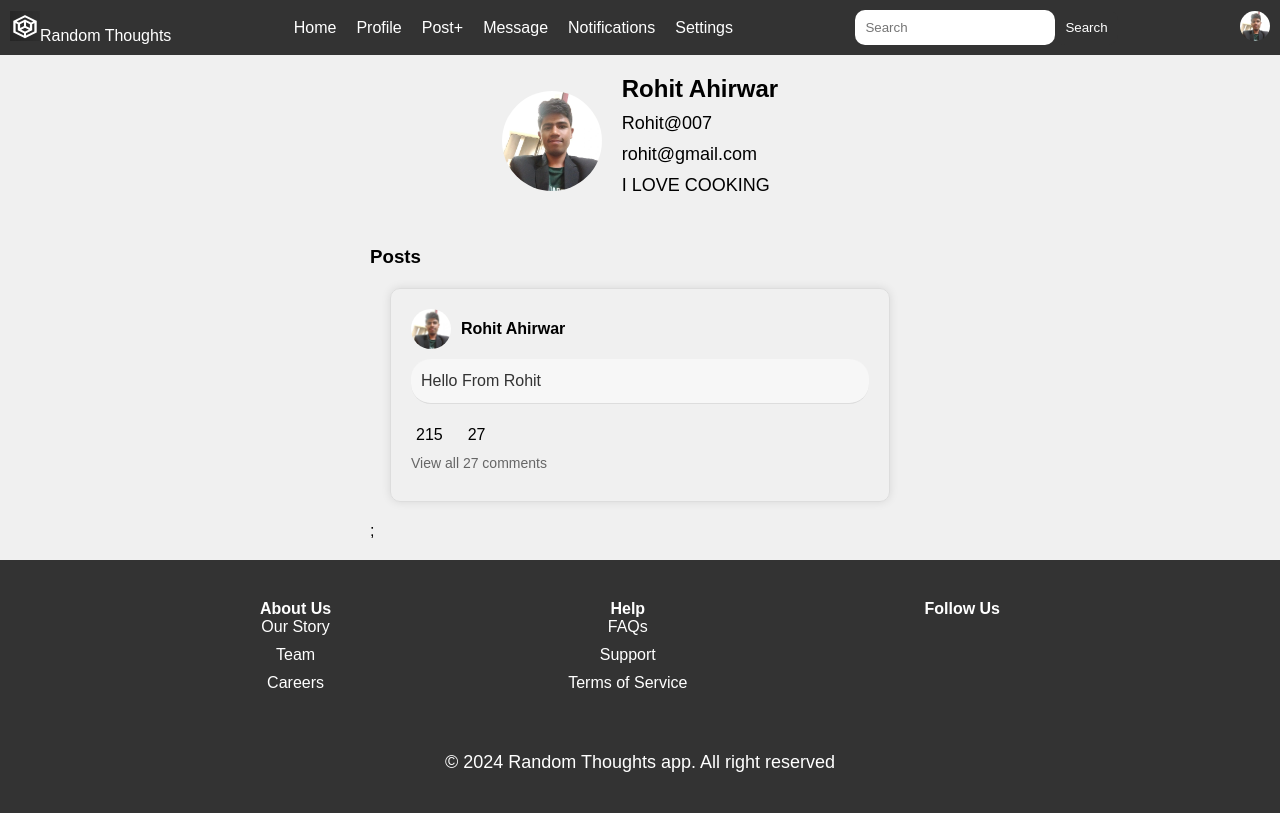
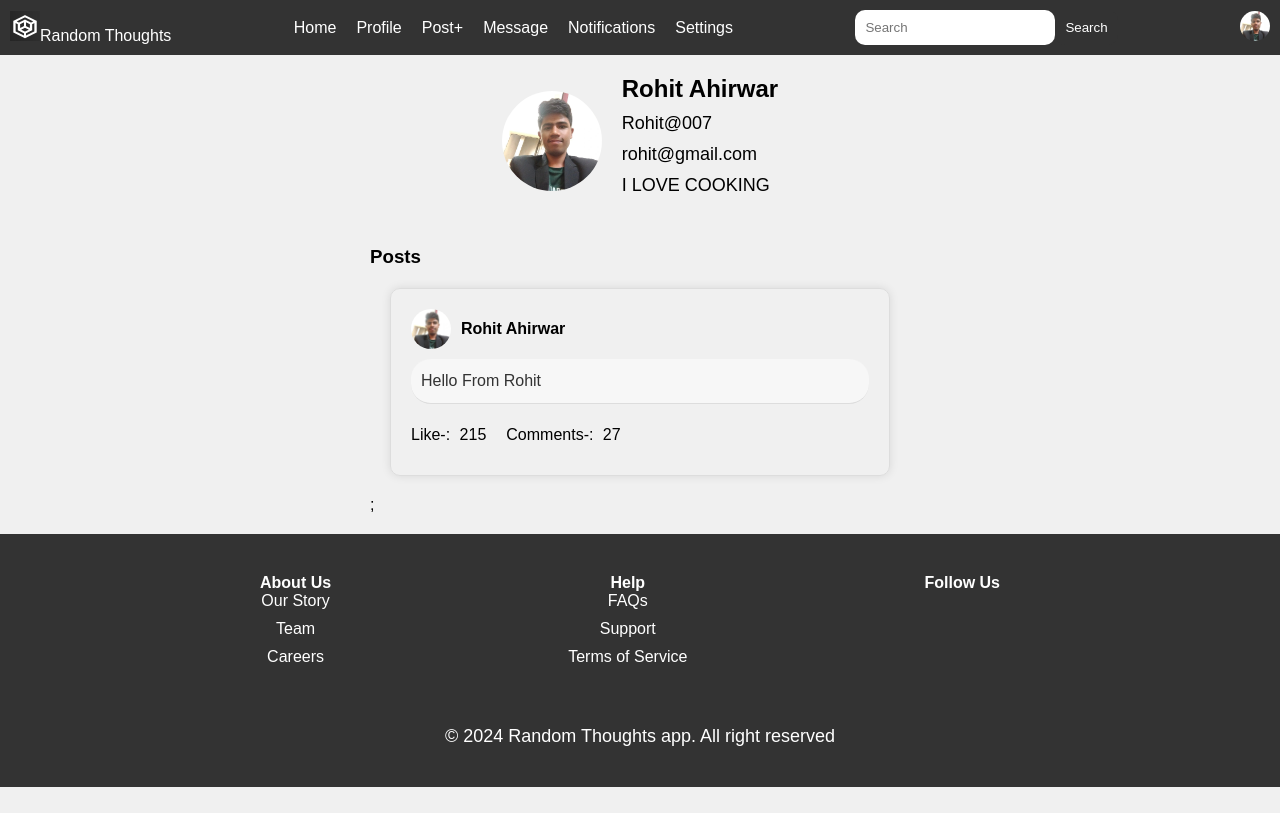
Before and after one commit to rohit-workspace069/random-thoughts_frontend, a React (Create React App) app: page /profilepage in a window 1280 px wide. Built offline with nearby package versions, Linux system fonts and the light colour scheme.

Commit message:
minor changes made

```diff
--- a/src/components/Post.jsx
+++ b/src/components/Post.jsx
@@ -2,7 +2,8 @@ import React from "react";
 import "./comonent-style/Post.css";
 
 function Post(props) {
-  return (<div className="postitem">
+  return (
+    <div className="postitem">
       <div className="Post">
         <div className="user-detail">
           <div className="user-image">
@@ -14,13 +15,15 @@ function Post(props) {
         <div className="post-interaction">
           <div className="like-comment">
             <div className="like">
+              Like-:
               <i className="fas fa-thumbs-up" /> {props.likeCount}
             </div>
             <div className="comment">
+              {" "}
+              Comments-:
               <i className="fas fa-comment" /> {props.commentCount}
             </div>
           </div>
-        <div className="show-comments">View all {props.commentCount} comments</div>
         </div>
       </div>
     </div>
```
Lines whose indentation alone changed are shown as unchanged.
